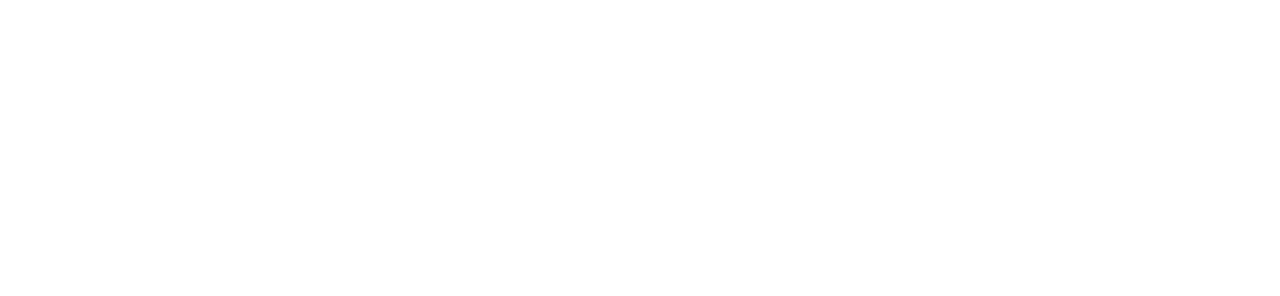
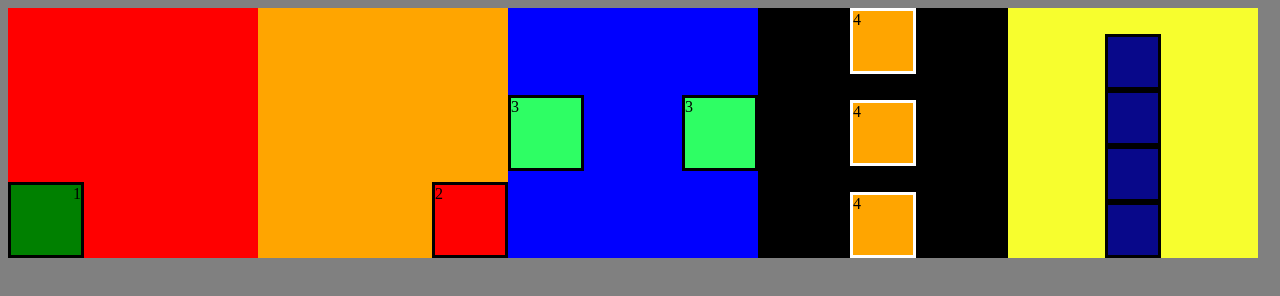
Before and after one commit to Uvarovboss/mefirst_test, a plain HTML site: page index.html in a window 1280 px wide. Drawn offline with Linux system fonts and the light colour scheme.

Commit message:
first_commit

```diff
--- a/index.html
+++ b/index.html
@@ -2,8 +2,43 @@
 <html>
 <head>
 	<title>mefirst_test</title>
+	<meta charset="utf-8">
+	<link rel="stylesheet" type="text/css" href="style.css">
 </head>
 <body>
+<div id="blok">
+	<div id="cube1">
+	<div id="cube_1">1
+	</div>
+	</div>
+
+	<div id="cube2">
+	<div id="cube_2">2
+	</div>
+	</div>
+
+	<div id="cube3">
+		<div id="cube_3">
+			3
+		</div>
+			<div id="cube_3">3</div>
+	</div>
+
+	<div id="cube4">
+	<div id="cube_4">4
+	</div>
+	<div id="cube_4">4</div>
+	<div id="cube_4">4</div>
+	</div>
+
+	<div id="cube5">
+	<div id="cube_5">
+	</div>
+	<div id="cube_5"></div>
+	<div id="cube_5"></div>
+	<div id="cube_5"></div>
+	</div>
+</div>
 
 </body>
 </html>
--- a/style.css
+++ b/style.css
@@ -0,0 +1,83 @@
+body{
+	background:grey;
+}
+#cube1{
+	background:red;
+	width: 250px;
+	height: 250px;
+	display: flex;
+	align-items: flex-end;
+}
+#cube_1{
+	background:green;
+	border: solid;
+	width: 70px;
+	height: 70px;
+	display: flex;
+	justify-content: flex-end;
+}
+#cube2{
+	background:orange;
+	width: 250px;
+	height: 250px;
+	display: flex;
+	align-items: flex-end;
+	justify-content: flex-end;
+
+}
+#cube_2{
+	border: solid;
+	background:red;
+	width: 70px;
+	height: 70px;
+}
+#cube3{
+	background:blue;
+	width: 250px;
+	height: 250px;
+	display: flex;
+	align-items: center;
+	justify-content: space-between;
+}
+#cube_3{
+	border: solid;
+	background:#2EFE64;
+	width: 70px;
+	height: 70px;
+
+}
+#cube4{
+	background:black;
+	width: 250px;
+	height: 250px;
+	display: flex;
+	justify-content: space-between;
+	flex-direction: column;
+	align-items: center;
+
+}
+#cube_4{
+	border: 3px solid white;
+	background:orange;
+	width: 60px;
+	height: 60px;
+}
+#cube5{
+	background:#F7FE2E;
+	width: 250px;
+	height: 250px;
+	display: flex;
+	flex-direction: column;
+	justify-content: flex-end;
+	align-items: center;
+
+}
+#cube_5{
+	border:solid;
+	background:#08088A;
+	width: 50px;
+	height: 50px;
+}
+#blok{
+	display: flex;
+}
```
